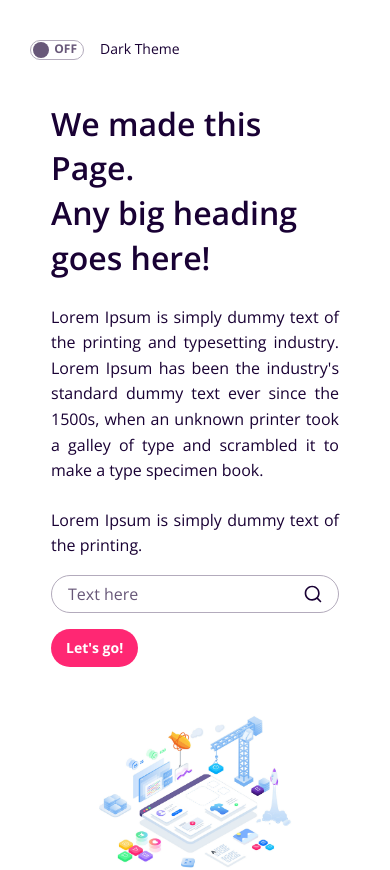
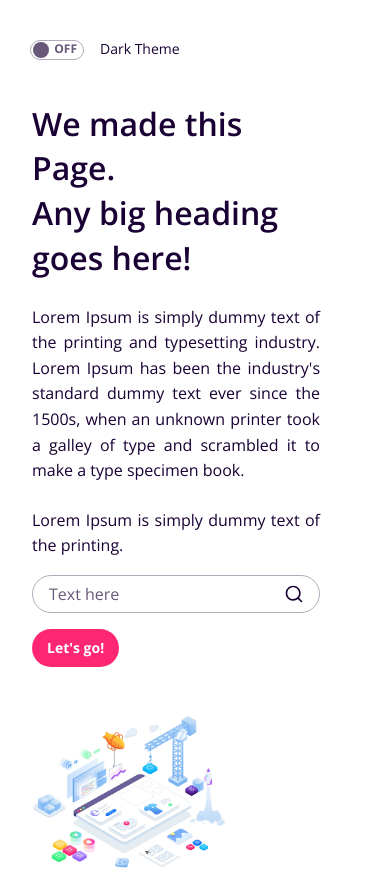
Before and after one commit to MANEESH-P/flamingo-web, a React (Create React App) app: page /demo in a window 390 px wide. Shown: the top 870 px of the page. Built offline with nearby package versions, Linux system fonts and the light colour scheme.

Commit message:
css fixes

```diff
--- a/src/Sass/pages/demo.scss
+++ b/src/Sass/pages/demo.scss
@@ -106,12 +106,17 @@ footer {
     // display: block;
     flex-wrap: wrap;
     // align-items: center;
-    justify-content: center;
+    // justify-content: center;
     overflow: hidden;
 
     .header__left {
       margin-top: 4rem;
       margin-bottom: 3rem;
+    }
+    .header__right {
+      img {
+        margin: auto;
+      }
     }
 
     padding: 2rem;
```
